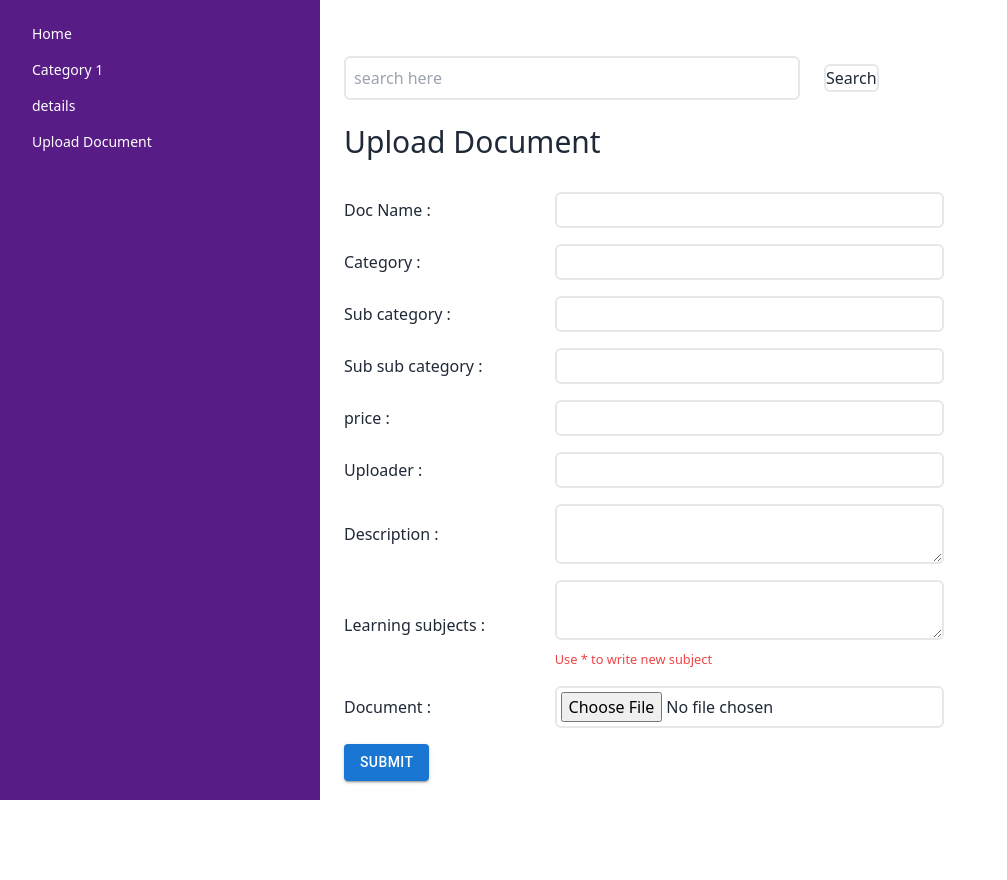
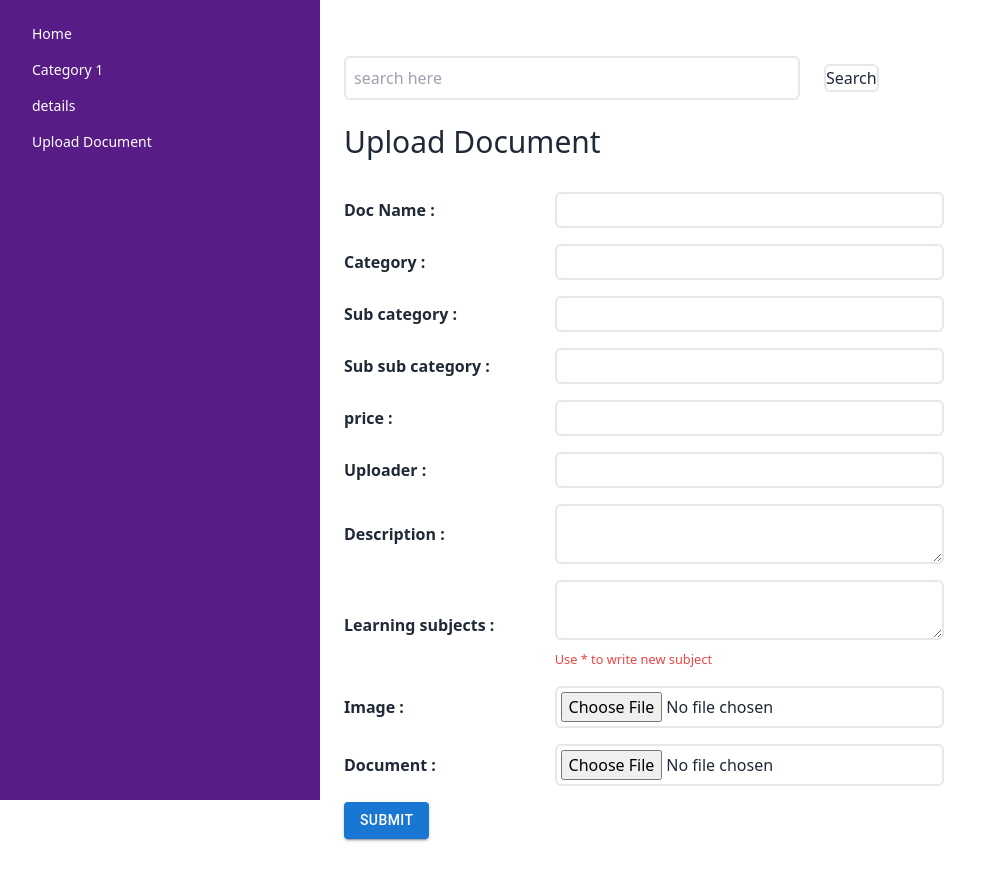
Before and after one commit to Asadullah246/drive, a React (Vite) app: page /upload in a window 1280 px wide. Shown: the top 880 px of the page, without its empty margins (0-1007 px from the left). Before the commit the page ends 837 px from the top, so only its background shows below. Built offline with nearby package versions, Linux system fonts and the light colour scheme; the HTML template or start-up script is replaced by a standard one.

Commit message:
desing modifieyd

```diff
--- a/src/App.jsx
+++ b/src/App.jsx
@@ -6,6 +6,7 @@ import Dashboard from './pages/home/Dashboard'
 import Category1 from './pages/home/Category1'
 import ProductDetails from './pages/home/ProductDetails'
 import UploadProduct from './pages/home/UploadProduct'
+import "./styles/style.css"
 
 function App() {
 
--- a/src/pages/home/UploadProduct.jsx
+++ b/src/pages/home/UploadProduct.jsx
@@ -1,4 +1,7 @@
+
 import LoadingButton from "@mui/lab/LoadingButton";
+
+
 const UploadProduct = () => {
     const upload=(e)=>{
         e.preventDefault()
@@ -8,7 +11,7 @@ const UploadProduct = () => {
     <div>
       <h4 className="text-3xl"> Upload Document</h4>
       <div className=" w-full lg:w-[600px]">
-        <form action="" className="my-8 w-full" onSubmit={upload}>
+        <form action="" className="my-8 w-full uploadForm" onSubmit={upload}>
           <div className="w-full flex justify-between items-center gap-4 mb-4">
             <label className="w-1/3" htmlFor="">
               Doc Name :{" "}
@@ -107,6 +110,17 @@ const UploadProduct = () => {
 
           <div className="w-full flex justify-between items-center gap-4 mb-4">
             <label className="w-1/3" htmlFor="">
+              Image :{" "}
+            </label>
+            <input
+              type="file"
+              name="name"
+              id=""
+              className="w-2/3 border-2 rounded-md p-1"
+            />
+          </div>
+          <div className="w-full flex justify-between items-center gap-4 mb-4">
+            <label className="w-1/3" htmlFor="">
               Document :{" "}
             </label>
             <input
--- /dev/null
+++ b/src/styles/style.css
@@ -0,0 +1,3 @@
+.uploadForm   label {
+    font-weight: 700;
+}
```
Also changed, not shown: src/App.css (+8 -0 lines).
